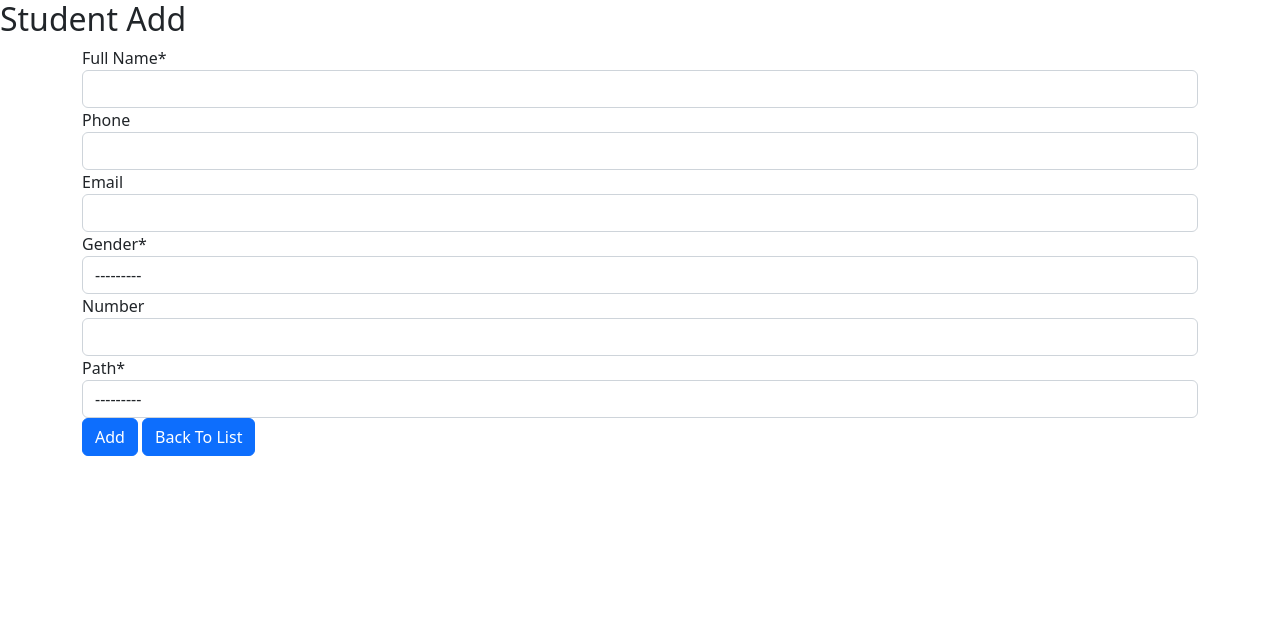
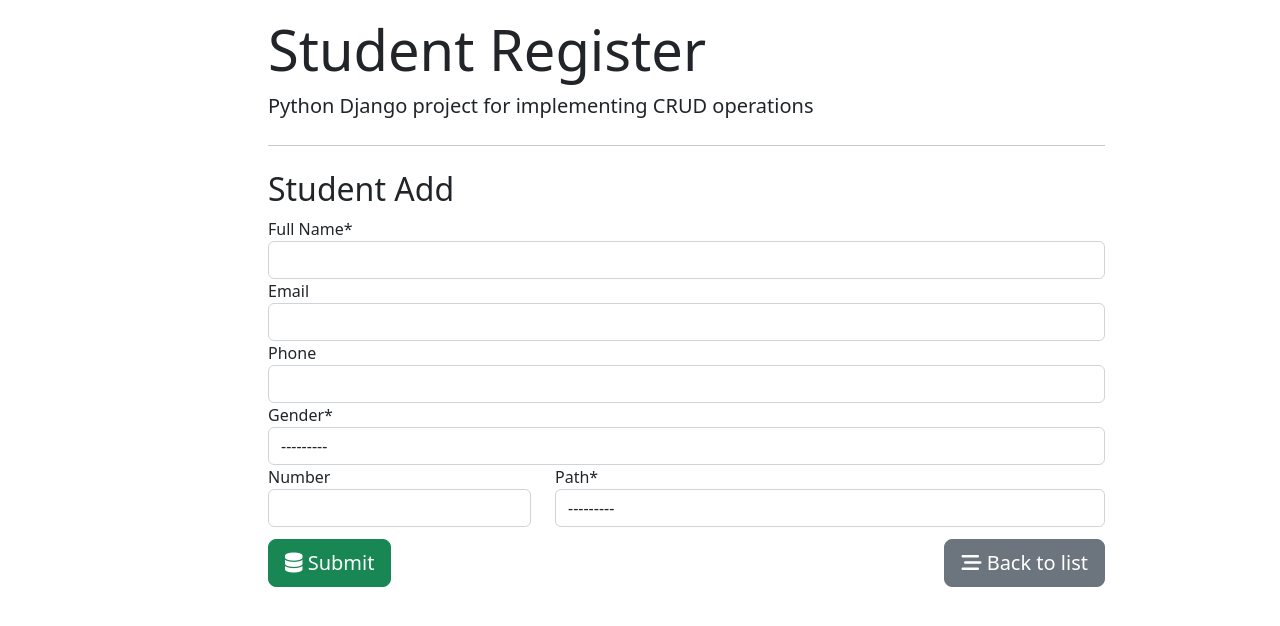
Before and after one commit to esadakman/django_crud_project, a Django app: page /student/ in a window 1280 px wide. Shown: the top 626 px of the page. Run offline with Django 4.2, Linux system fonts and the light colour scheme; some libraries are stand-ins or nearby versions.

Commit message:
html updates

```diff
--- a/team/models.py
+++ b/team/models.py
@@ -1,16 +1,18 @@
 from django.db import models
 
+
 class Student(models.Model):
-    first_name = models.CharField('Full Name', max_length=50)
+    fullname = models.CharField('Full Name', max_length=50)
     phone = models.CharField(max_length=50, unique=True, blank=True, null=True)
-    email = models.EmailField(max_length=154, unique=True, blank=True, null=True)
-    GENDER =(
+    email = models.EmailField(
+        max_length=154, unique=True, blank=True, null=True)
+    GENDER = (
         ("1", "Female"),
         ("2", "Male"),
         ("3", "Other"),
         ("4", "Prefer Not Say"),
     )
-    PATH =(
+    PATH = (
         ("1", "Front-end"),
         ("2", "Back-end"),
         ("3", "AWS-DevOps"),
@@ -22,4 +24,4 @@
     path = models.CharField(max_length=20, choices=PATH)
 
     def __str__(self):
-        return f"{self.number} {self.first_name}"
+        return f"{self.number} {self.fullname}"
--- a/team/templates/team/base.html
+++ b/team/templates/team/base.html
@@ -1,16 +1,50 @@
-<!doctype html>
+<!DOCTYPE html>
 <html lang="en">
   <head>
-    <meta charset="utf-8">
-    <meta name="viewport" content="width=device-width, initial-scale=1">
+    <meta charset="utf-8" />
+    <meta name="viewport" content="width=device-width, initial-scale=1" />
     <title>Bootstrap demo</title>
-    <link rel="stylesheet" href="https://cdnjs.cloudflare.com/ajax/libs/font-awesome/6.1.2/css/all.min.css" integrity="sha512-1sCRPdkRXhBV2PBLUdRb4tMg1w2YPf37qatUFeS7zlBy7jJI8Lf4VHwWfZZfpXtYSLy85pkm9GaYVYMfw5BC1A==" crossorigin="anonymous" referrerpolicy="no-referrer" />
-    <link href="https://cdn.jsdelivr.net/npm/bootstrap@5.2.0/dist/css/bootstrap.min.css" rel="stylesheet" integrity="sha384-gH2yIJqKdNHPEq0n4Mqa/HGKIhSkIHeL5AyhkYV8i59U5AR6csBvApHHNl/vI1Bx" crossorigin="anonymous">
+    <link
+      rel="stylesheet"
+      href="https://cdnjs.cloudflare.com/ajax/libs/font-awesome/6.1.2/css/all.min.css"
+      integrity="sha512-1sCRPdkRXhBV2PBLUdRb4tMg1w2YPf37qatUFeS7zlBy7jJI8Lf4VHwWfZZfpXtYSLy85pkm9GaYVYMfw5BC1A=="
+      crossorigin="anonymous"
+      referrerpolicy="no-referrer"
+    />
+    <link
+      href="https://cdn.jsdelivr.net/npm/bootstrap@5.2.0/dist/css/bootstrap.min.css"
+      rel="stylesheet"
+      integrity="sha384-gH2yIJqKdNHPEq0n4Mqa/HGKIhSkIHeL5AyhkYV8i59U5AR6csBvApHHNl/vI1Bx"
+      crossorigin="anonymous"
+    />
   </head>
   <body>
-
-    {% block content %}
-    {% endblock content %}
-    <script src="https://cdn.jsdelivr.net/npm/bootstrap@5.2.0/dist/js/bootstrap.bundle.min.js" integrity="sha384-A3rJD856KowSb7dwlZdYEkO39Gagi7vIsF0jrRAoQmDKKtQBHUuLZ9AsSv4jD4Xa" crossorigin="anonymous"></script>
+    <div class="container d-flex justify-content-center">
+      <div class="col-md-9 offset-md-1 mt-3">
+        <div class="jumbotron">
+          <h1 class="display-4">Student Register</h1>
+          <p class="lead font-italic">
+            Python Django project for implementing CRUD operations
+          </p>
+          <hr class="my-4" />
+          {% block content %} {% endblock content %}
+        </div>
+      </div>
+    </div>
+    <script src="https://code.jquery.com/jquery-3.3.1.slim.min.js"
+integrity="sha384-
+q8i/X+965DzO0rT7abK41JStQIAqVgRVzpbzo5smXKp4YfRvH+8abtTE1Pi6jizo"
+crossorigin="anonymous"></script>
+<script
+src="https://cdnjs.cloudflare.com/ajax/libs/popper.js/1.14.7/umd/popper.min.js"
+integrity="sha384-
+UO2eT0CpHqdSJQ6hJty5KVphtPhzWj9WO1clHTMGa3JDZwrnQq4sF86dIHNDz0W1"
+crossorigin="anonymous"></script>
+<script
+src="https://stackpath.bootstrapcdn.com/bootstrap/4.3.1/js/bootstrap.min.js"
+11 / 13
+integrity="sha384-
+JjSmVgyd0p3pXB1rRibZUAYoIIy6OrQ6VrjIEaFf/nJGzIxFDsf4x0xIM+B07jRM"
+crossorigin="anonymous"></script>
   </body>
 </html>
--- a/team/templates/team/home.html
+++ b/team/templates/team/home.html
@@ -18,7 +18,7 @@
       <th scope="row">{{i.number}}</th>
       <td>{{ i.first_name }}</td>
       <td>{{ i.get_path_display }}</td>
-      <td>
+      <td class="d-flex">
         <a href="{% url 'update' i.id %}"
           ><i class="fa-solid fa-file-pen"></i></a
         ><a href="{% url 'delete' i.id %}"
--- a/team/templates/team/student_form.html
+++ b/team/templates/team/student_form.html
@@ -1,16 +1,25 @@
-{% extends 'team/home.html' %}
+{% extends 'team/home.html' %} {% block content %} {% load crispy_forms_tags %}
+<h2>Student Add</h2>
 
-{% block content %}
-
-<h2>Student Add</h2>
-<div class="container">
-{% load crispy_forms_tags %}
-    <form action="" method="POST" enctype="multipart/form-data">
-        {% csrf_token %}
-        {% comment %} {{form.as_p}} {% endcomment %}
-        {{ form | crispy }}
-        <input type="submit" value="Add" class="btn btn-primary" />
-        <input type="submit" value="Back To List" class="btn btn-primary" />
-    </form>
-</div>
+<form action="" method="post" autocomplete="off">
+  {% csrf_token %} {{form.fullname|as_crispy_field}}
+  {{form.email|as_crispy_field}} {{form.phone|as_crispy_field}}
+  {{form.gender|as_crispy_field}}
+  <div class="row">
+    <div class="col-md-4">{{form.number|as_crispy_field}}</div>
+    <div class="col-md-8">{{form.path|as_crispy_field}}</div>
+  </div>
+  <div class="mt-1 d-flex justify-content-between py-2">
+    <div class=" ">
+      <button type="submit" class="btn btn-success btn-block btn-lg">
+        <i class="fas fa-database"></i> Submit
+      </button>
+    </div>
+    <div class=" ">
+      <a href="{% url 'home' %}" class="btn btn-secondary btn-block btn-lg">
+        <i class="fas fa-stream"></i> Back to list
+      </a>
+    </div>
+  </div>
+</form>
 {% endblock content %}
```
